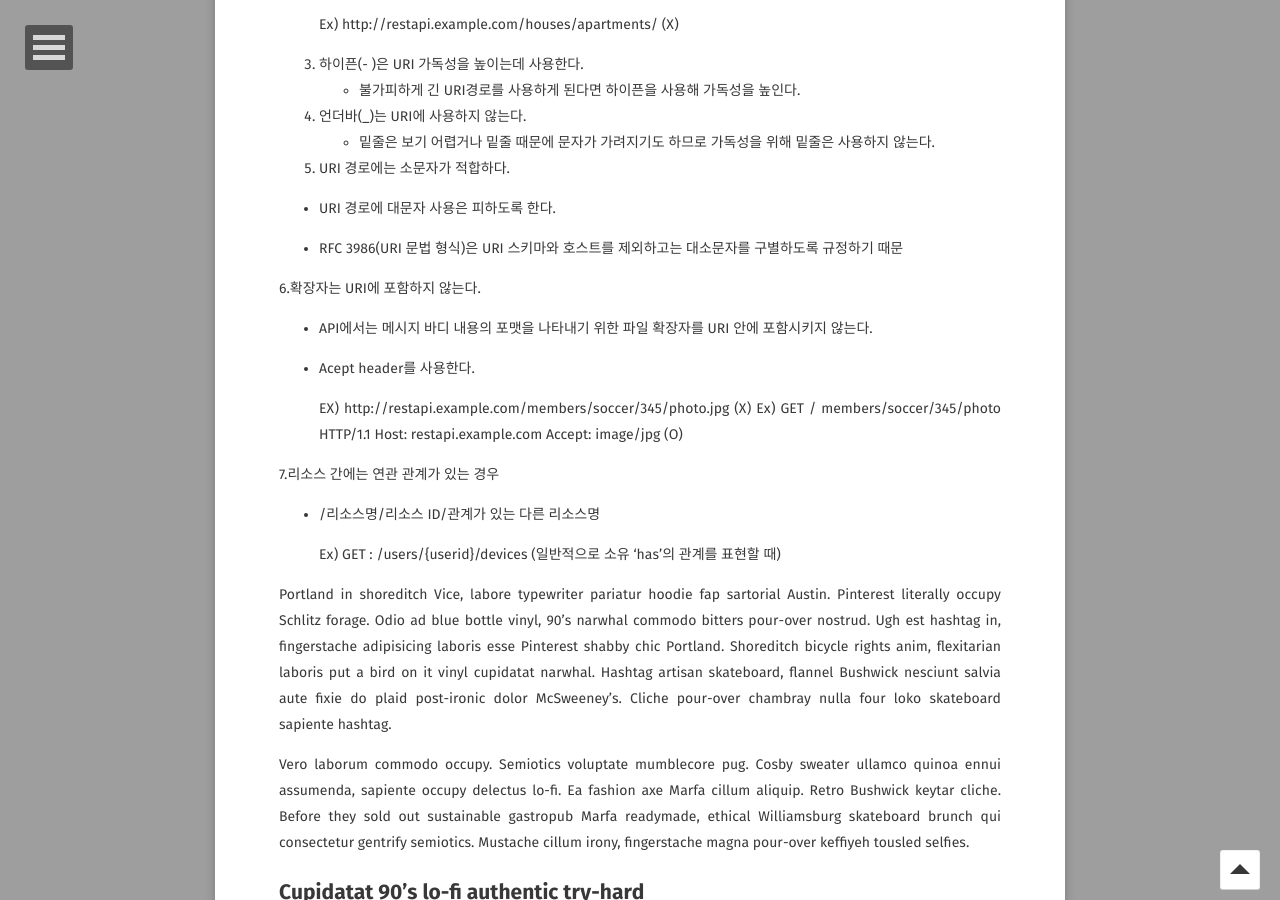
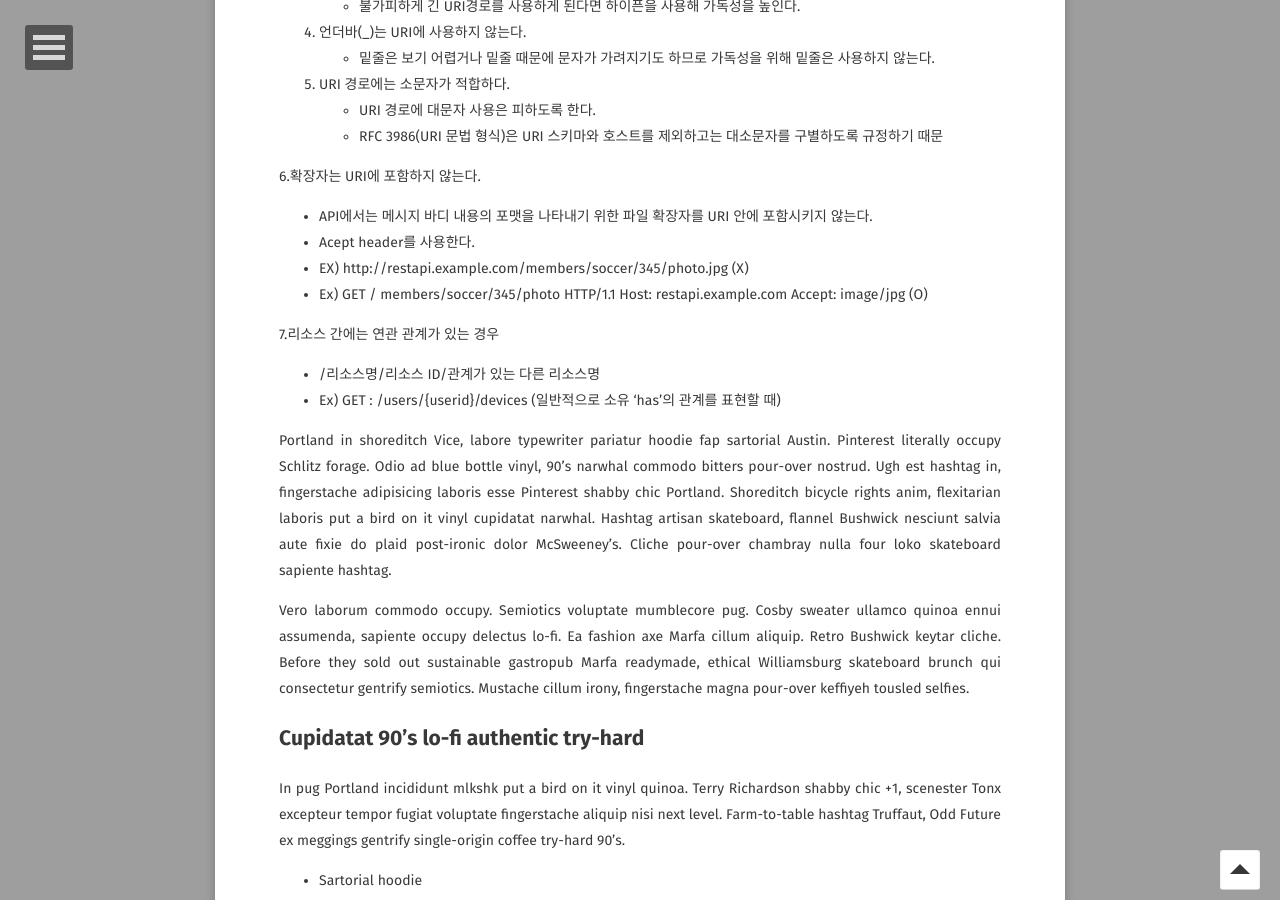
Before and after one commit to GayeonYoon/GayeonYoon.github.io, a Jekyll site: the page built from _posts/2021-07-04-RESTAPI-POST_1.md, in a window 1280 px wide and 900 px high, scrolled down 2585 px. Built offline with Jekyll 4.4.1, drawn with Linux system fonts in a browser that asks for light colours; some web fonts are replaced; comment, search, counter and statistics services are not loaded.

```diff
--- a/_posts/2021-07-04-RESTAPI-POST_1.md
+++ b/_posts/2021-07-04-RESTAPI-POST_1.md
@@ -90,16 +90,12 @@ REST 기반으로 서비스 API를 구현한 것
 ## REST API 설계 규칙 ##
 
 1. 슬래시 구분자(/ )는 계층 관계를 나타내는데 사용한다.
-
-   Ex) http://restapi.example.com/houses/apartments
+   * Ex) http://restapi.example.com/houses/apartments
 
 2. URI 마지막 문자로 슬래시(/ )를 포함하지 않는다.
-
    * URI에 포함되는 모든 글자는 리소스의 유일한 식별자로 사용되어야 하며 URI가 다르다는 것은 리소스가 다르다는 것이고, 역으로 리소스가 다르면 URI도 달라져야 한다.
-
    * REST API는 분명한 URI를 만들어 통신을 해야 하기 때문에 혼동을 주지 않도록 URI 경로의 마지막에는 슬래시(/)를 사용하지 않는다.
-
-    Ex) http://restapi.example.com/houses/apartments/ (X)
+   * Ex) http://restapi.example.com/houses/apartments/ (X)
 
 3. 하이픈(- )은 URI 가독성을 높이는데 사용한다.
    * 불가피하게 긴 URI경로를 사용하게 된다면 하이픈을 사용해 가독성을 높인다.
@@ -108,25 +104,18 @@ REST 기반으로 서비스 API를 구현한 것
    * 밑줄은 보기 어렵거나 밑줄 때문에 문자가 가려지기도 하므로 가독성을 위해 밑줄은 사용하지 않는다.
 
 5. URI 경로에는 소문자가 적합하다.
-
-* URI 경로에 대문자 사용은 피하도록 한다.
-
-* RFC 3986(URI 문법 형식)은 URI 스키마와 호스트를 제외하고는 대소문자를 구별하도록 규정하기 때문
+  * URI 경로에 대문자 사용은 피하도록 한다.
+  * RFC 3986(URI 문법 형식)은 URI 스키마와 호스트를 제외하고는 대소문자를 구별하도록 규정하기 때문
 
 6.확장자는 URI에 포함하지 않는다.
-
-* API에서는 메시지 바디 내용의 포맷을 나타내기 위한 파일 확장자를 URI 안에 포함시키지 않는다.
-
-*  Acept header를 사용한다.
-
-    EX) http://restapi.example.com/members/soccer/345/photo.jpg (X)
-    Ex) GET / members/soccer/345/photo HTTP/1.1 Host: restapi.example.com Accept: image/jpg (O)
+  * API에서는 메시지 바디 내용의 포맷을 나타내기 위한 파일 확장자를 URI 안에 포함시키지 않는다.
+  * Acept header를 사용한다.
+  * EX) http://restapi.example.com/members/soccer/345/photo.jpg (X)
+  * Ex) GET / members/soccer/345/photo HTTP/1.1 Host: restapi.example.com Accept: image/jpg (O)
 
 7.리소스 간에는 연관 관계가 있는 경우
-
 * /리소스명/리소스 ID/관계가 있는 다른 리소스명
-
-    Ex) GET : /users/{userid}/devices (일반적으로 소유 ‘has’의 관계를 표현할 때)
+* Ex) GET : /users/{userid}/devices (일반적으로 소유 ‘has’의 관계를 표현할 때)
 
 
 
```
